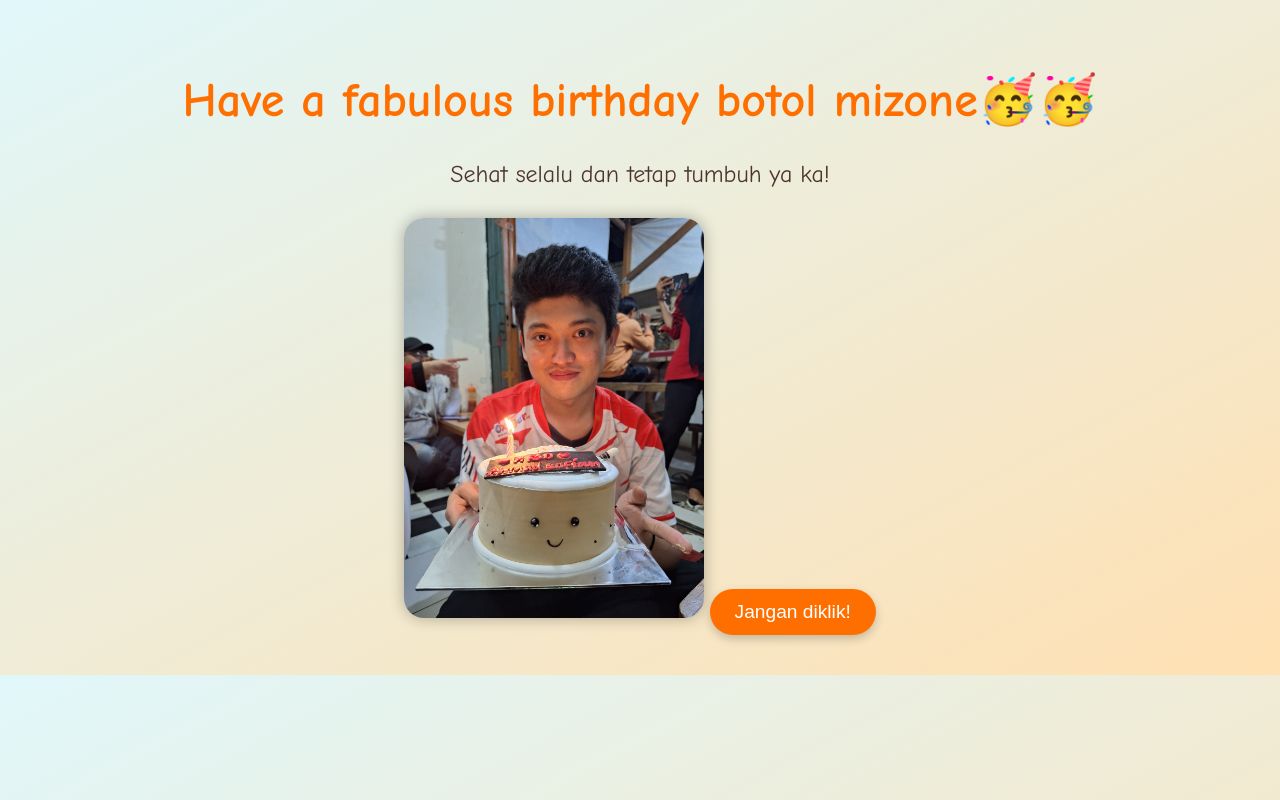
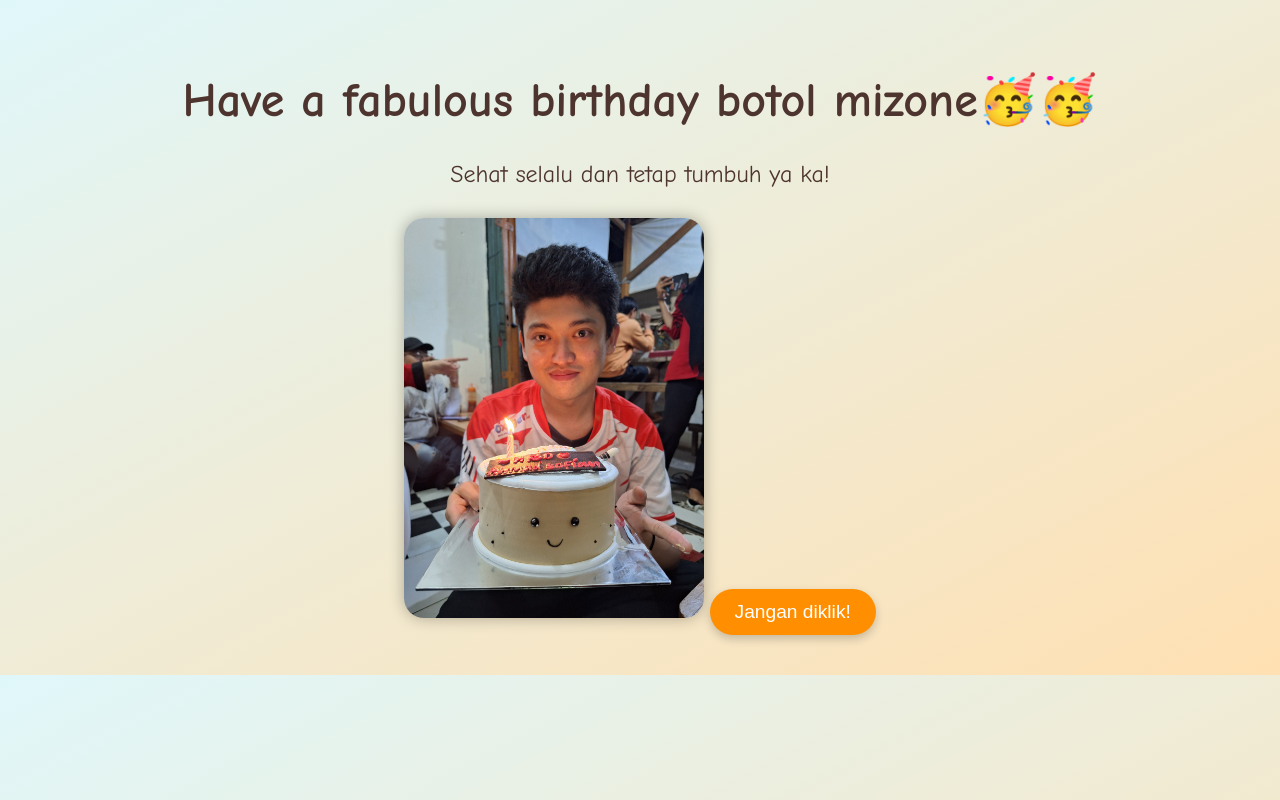
Before and after one commit to itsmeraa-ell/Rahasia-tanggal-15, a plain HTML site: page index.html in a window 1280 px wide. Drawn offline with Linux system fonts and the light colour scheme.

Commit message:
Update index.html

```diff
--- a/index.html
+++ b/index.html
@@ -15,7 +15,7 @@
     }
     h1 {
       font-size: 3em;
-      color: #ff6f00;
+      color: #4e342e;
     }
     p {
       font-size: 1.5em;
@@ -37,7 +37,7 @@
     .secret-button {
       margin-top: 40px;
       padding: 12px 25px;
-      background-color: #ff6f00;
+      background-color: #ff8f00;
       color: white;
       border: none;
       border-radius: 25px;
```
